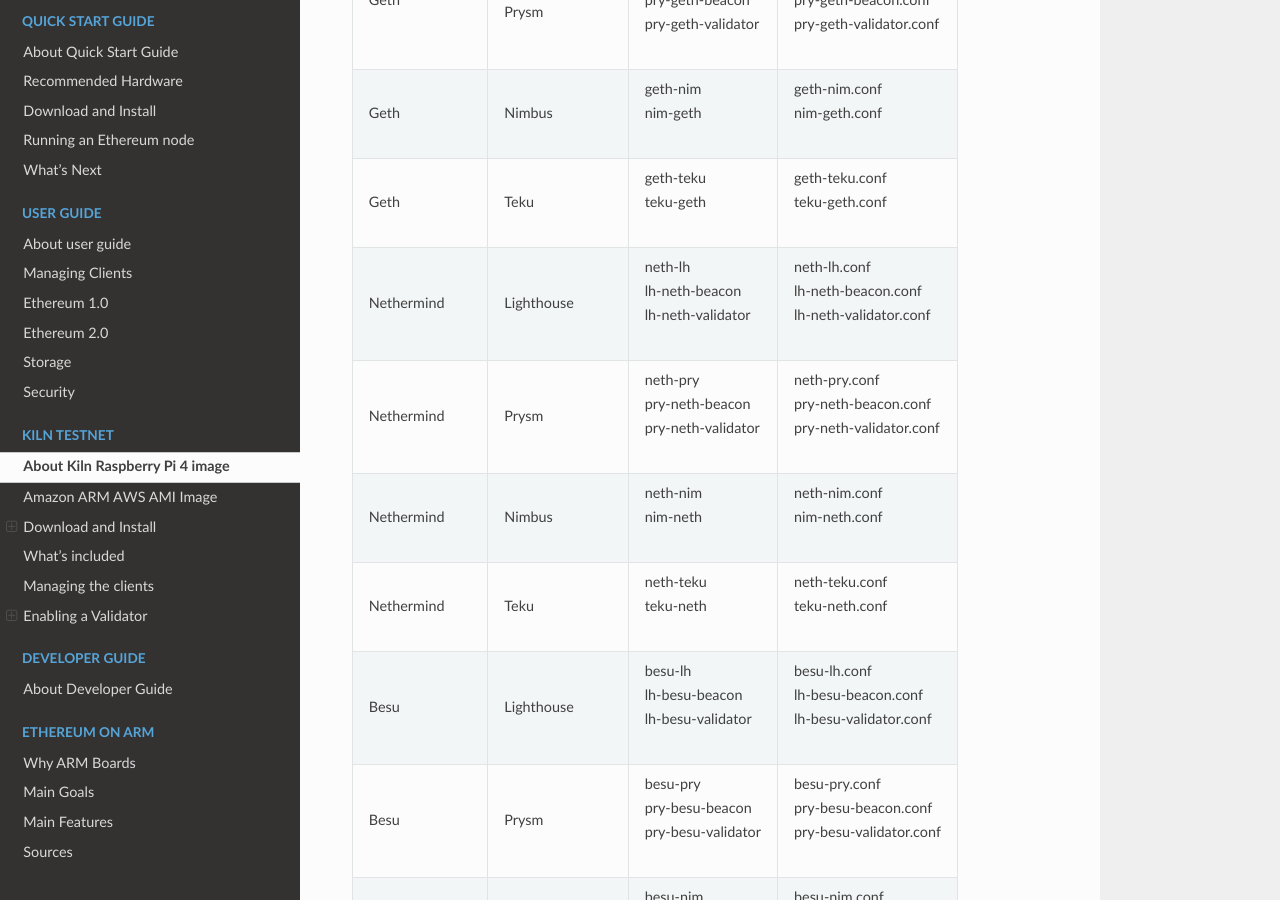
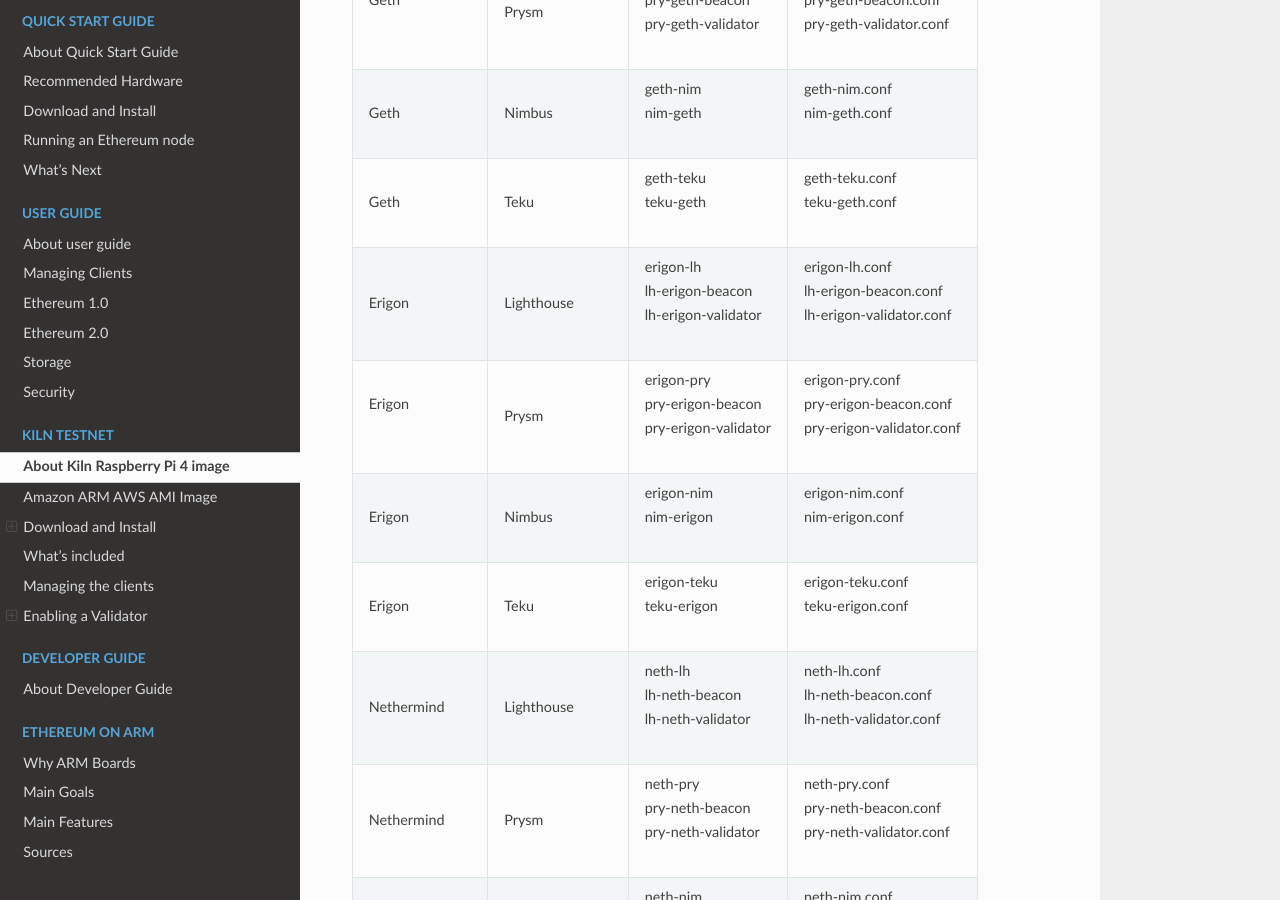
Before and after one commit to EOA-Blockchain-Labs/ethereumonarm, a Sphinx documentation site: the page built from docs/kiln/kiln-testnet.rst, in a window 1280 px wide and 900 px high, scrolled down 5686 px. Built offline with Sphinx 7.4.7 and the Read the Docs theme 2.0.0, drawn with Linux system fonts in a browser that asks for light colours; some of the changed text lies outside the part shown.

Commit message:
initial kiln doc for Erigon

```diff
--- a/docs/kiln/kiln-testnet.rst
+++ b/docs/kiln/kiln-testnet.rst
@@ -42,7 +42,7 @@
 .. note::
   Remember to open the necessary ports in order to make sure all clients work properly:
 
-  * **30303**: For Execution Layer clients (:guilabel:`Geth`, :guilabel:`Besu` and :guilabel:`Nethermind`)
+  * **30303**: For Execution Layer clients (:guilabel:`Geth`, :guilabel:`Besu`, :guilabel:`Nethermind` and :guilabel:`Erigon`)
   * **9000**: For Consensus Layer (:guilabel:`Lighthouse`, :guilabel:`Nimbus` and :guilabel:`Teku`)
   * **12000 (UDP) & 13000 (TCP)**: for Consensus Layer :guilabel:`Prysm`
   * **3000**: For Grafana dashboards
@@ -188,7 +188,7 @@
    `Geth`, `Lighthouse`
    `Nethermind`, `Prysm`
    `Besu`,`Nimbus`
-   ` `, `Teku`
+   `Erigon`, `Teku`
 
 Kiln tools
 
@@ -255,6 +255,22 @@
   Geth, Teku, "| geth-teku
   | teku-geth", "| geth-teku.conf
   | teku-geth.conf"
+  Erigon, Lighthouse, "| erigon-lh
+  | lh-erigon-beacon
+  | lh-erigon-validator", "| erigon-lh.conf
+  | lh-erigon-beacon.conf
+  | lh-erigon-validator.conf"
+  | Erigon, Prysm, "| erigon-pry
+  | pry-erigon-beacon
+  | pry-erigon-validator", "| erigon-pry.conf
+  | pry-erigon-beacon.conf
+  | pry-erigon-validator.conf"
+  Erigon, Nimbus, "| erigon-nim
+  | nim-erigon", "| erigon-nim.conf
+  | nim-erigon.conf"
+  Erigon, Teku, "| erigon-teku
+  | teku-erigon", "| erigon-teku.conf
+  | teku-erigon.conf"
   Nethermind, Lighthouse, "| neth-lh
   | lh-neth-beacon
   | lh-neth-validator","| neth-lh.conf
```
